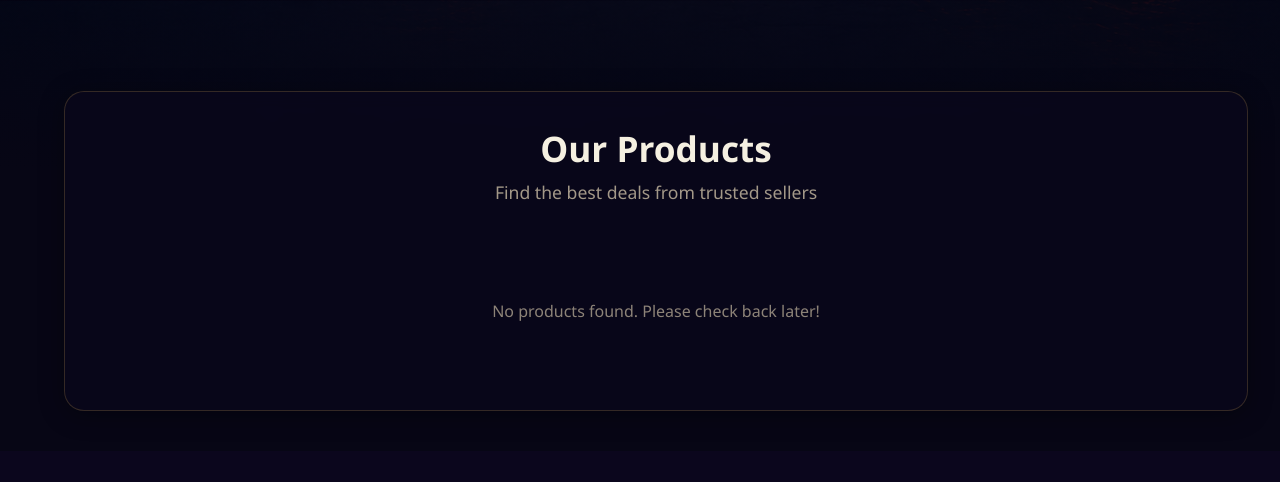
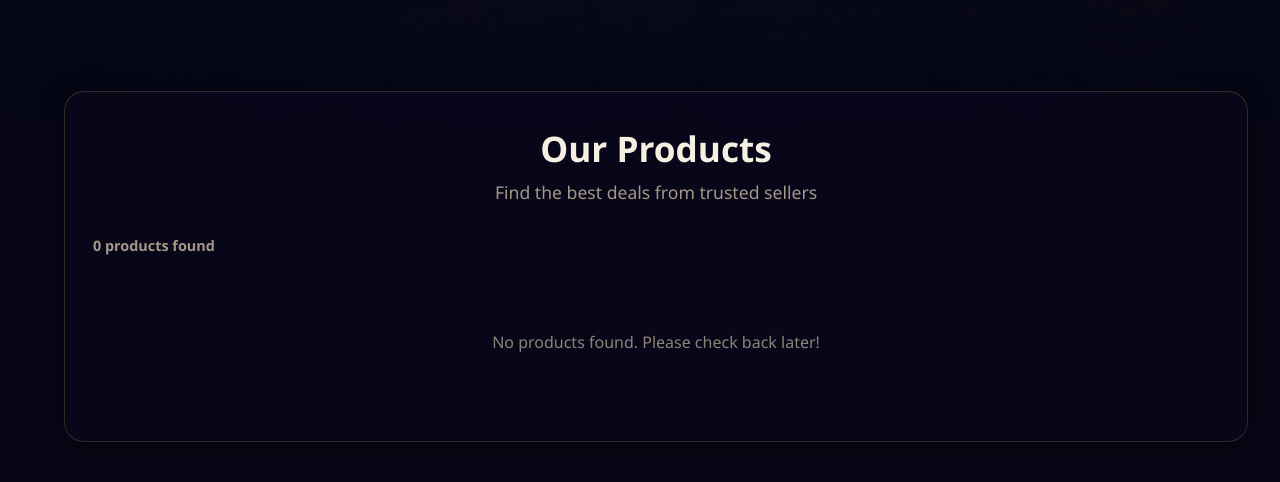
Before and after one commit to yaroslav-yarmak/flask-marketplace, a Flask app: page /products in a window 1280 px wide. Shown: the part 629-1111 px from the top of the page. Before the commit the page ends 1043 px from the top, so only its background shows below. Run offline with Flask 3, Linux system fonts and the light colour scheme; data that the repository does not hold is empty.

Commit message:
Add product results count and active filter controls

```diff
--- a/static/products.css
+++ b/static/products.css
@@ -263,7 +263,7 @@ body {
 /* --- ЗАГОЛОВОК СТОРІНКИ --- */
 .page-header {
     text-align: center;
-    margin-bottom: 40px;
+    margin-bottom: 32px;
     color: white;
 }
 
@@ -277,6 +277,86 @@ body {
     margin: 0;
     font-size: 1.1rem;
     color: rgba(230, 215, 184, 0.7);
+}
+
+/* --- ПАНЕЛЬ РЕЗУЛЬТАТІВ ТА ФІЛЬТРІВ --- */
+.results-toolbar {
+    margin-bottom: 20px;
+}
+
+.results-toolbar-top {
+    display: flex;
+    justify-content: space-between;
+    align-items: center;
+    flex-wrap: wrap;
+    gap: 10px;
+    margin-bottom: 10px;
+}
+
+.results-count {
+    font-size: 0.9rem;
+    color: rgba(230, 215, 184, 0.7);
+    font-weight: 600;
+}
+
+.clear-filters {
+    font-size: 0.85rem;
+    color: #e89090;
+    text-decoration: none;
+    font-weight: 600;
+    padding: 4px 12px;
+    border-radius: 6px;
+    border: 1px solid rgba(220, 80, 80, 0.2);
+    transition: background 0.2s, border-color 0.2s;
+}
+
+.clear-filters:hover {
+    background: rgba(220, 80, 80, 0.1);
+    border-color: rgba(220, 80, 80, 0.35);
+}
+
+.filter-chips {
+    display: flex;
+    flex-wrap: wrap;
+    gap: 8px;
+}
+
+.filter-chip {
+    display: inline-flex;
+    align-items: center;
+    gap: 6px;
+    padding: 5px 12px;
+    background: rgba(20, 18, 40, 0.7);
+    border: 1px solid rgba(184, 142, 72, 0.25);
+    border-radius: 8px;
+    font-size: 0.83rem;
+    font-weight: 600;
+    color: #e6d7b8;
+    text-decoration: none;
+    transition: background 0.2s, border-color 0.2s;
+}
+
+.filter-chip:hover {
+    background: rgba(30, 27, 55, 0.85);
+    border-color: rgba(184, 142, 72, 0.45);
+}
+
+.chip-remove {
+    font-size: 1.1rem;
+    line-height: 1;
+    color: rgba(230, 215, 184, 0.5);
+    transition: color 0.2s;
+}
+
+.filter-chip:hover .chip-remove {
+    color: #e89090;
+}
+
+@media (max-width: 600px) {
+    .results-toolbar-top {
+        flex-direction: column;
+        align-items: flex-start;
+    }
 }
 
 /* --- СІТКА ТОВАРІВ --- */
--- a/templates/products.html
+++ b/templates/products.html
@@ -113,6 +113,47 @@
             <p>Find the best deals from trusted sellers</p>
         </header>
 
+        {% set has_active_filter = search or current_category != 'all' or sort or in_stock_only %}
+        <div class="results-toolbar">
+            <div class="results-toolbar-top">
+                <span class="results-count">
+                    {{ items|length }}
+                    {%- if items|length == 1 %} product found{% else %} products found{% endif -%}
+                </span>
+                {% if has_active_filter %}
+                <a href="{{ url_for('buyer.products') }}" class="clear-filters">Clear filters</a>
+                {% endif %}
+            </div>
+            {% if has_active_filter %}
+            <div class="filter-chips">
+                {% if search %}
+                <a href="{{ url_for('buyer.products', category=current_category if current_category != 'all' else None, sort=sort if sort else None, in_stock='1' if in_stock_only else None) }}" class="filter-chip">
+                    Search: {{ search }} <span class="chip-remove">&times;</span>
+                </a>
+                {% endif %}
+                {% if current_category != 'all' %}
+                <a href="{{ url_for('buyer.products', search=search if search else None, sort=sort if sort else None, in_stock='1' if in_stock_only else None) }}" class="filter-chip">
+                    Category: {{ current_category | capitalize }} <span class="chip-remove">&times;</span>
+                </a>
+                {% endif %}
+                {% if sort == 'price_asc' %}
+                <a href="{{ url_for('buyer.products', search=search if search else None, category=current_category if current_category != 'all' else None, in_stock='1' if in_stock_only else None) }}" class="filter-chip">
+                    Price: Low to High <span class="chip-remove">&times;</span>
+                </a>
+                {% elif sort == 'price_desc' %}
+                <a href="{{ url_for('buyer.products', search=search if search else None, category=current_category if current_category != 'all' else None, in_stock='1' if in_stock_only else None) }}" class="filter-chip">
+                    Price: High to Low <span class="chip-remove">&times;</span>
+                </a>
+                {% endif %}
+                {% if in_stock_only %}
+                <a href="{{ url_for('buyer.products', search=search if search else None, category=current_category if current_category != 'all' else None, sort=sort if sort else None) }}" class="filter-chip">
+                    In stock only <span class="chip-remove">&times;</span>
+                </a>
+                {% endif %}
+            </div>
+            {% endif %}
+        </div>
+
         <div class="product-grid">
             {% for product in items %}
             <div class="product-card">
```
